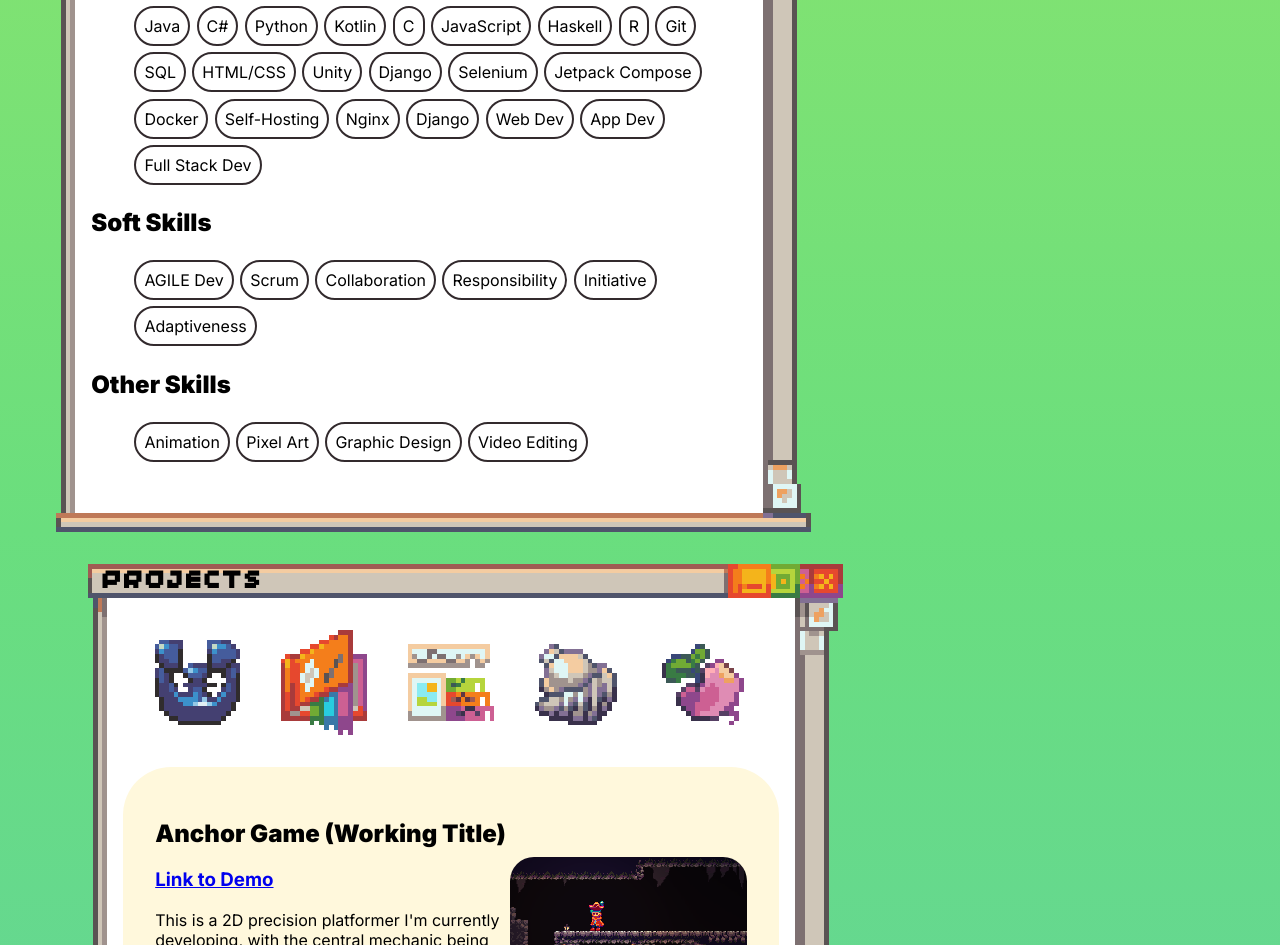
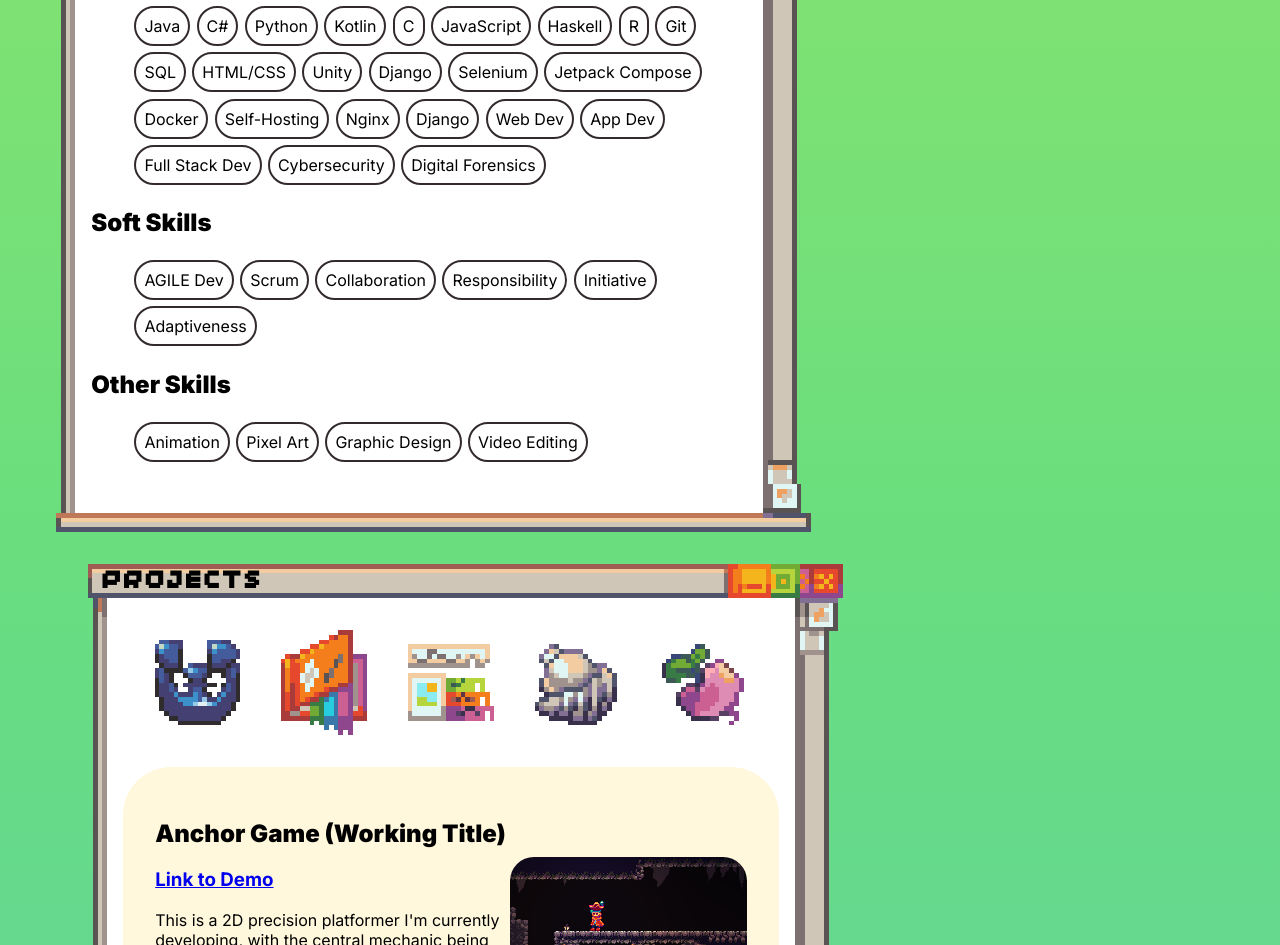
Before and after one commit to shanjiang8080/website, a plain HTML site: page index.html in a window 1280 px wide. Shown: the part 1548-2493 px from the top of the page. Drawn offline with Linux system fonts and the light colour scheme.

Commit message:
Update index.html

```diff
--- a/index.html
+++ b/index.html
@@ -185,6 +185,8 @@
                             <li>Web Dev</li>
                             <li>App Dev</li>
                             <li>Full Stack Dev</li>
+                            <li>Cybersecurity</li>
+                            <li>Digital Forensics</li>
                         </ul>
                         <h2>Soft Skills</h2>
                         <ul class="tag-list">
```
